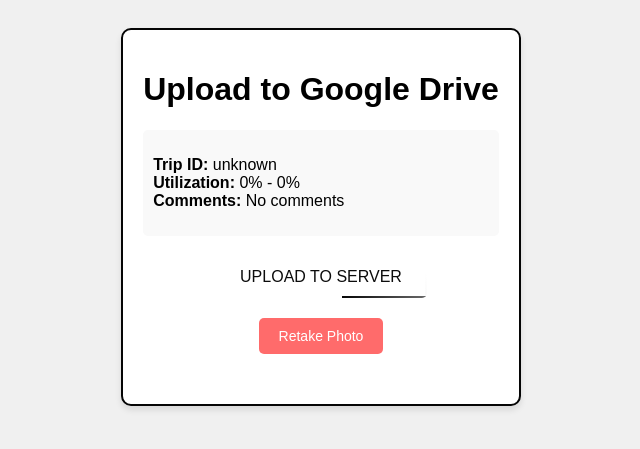
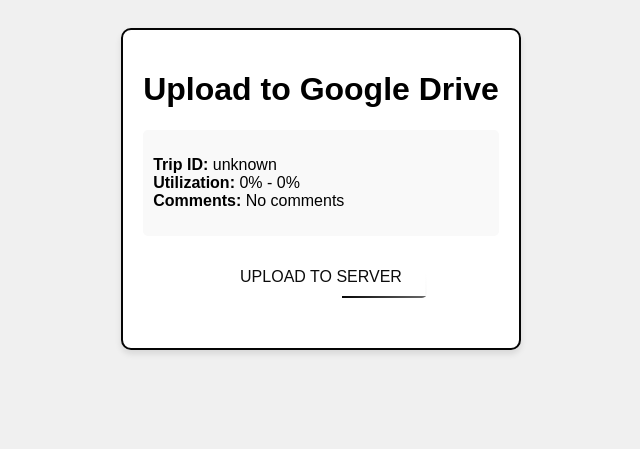
Before and after one commit to Dragonofthewest/Occupency_Estimater, a Flask app: page /googledrive.html in a window 1280 px wide. Shown: the top 449 px of the page, without its empty margins (319-959 px from the left). Run offline with Flask 3, Linux system fonts and the light colour scheme.

Commit message:
removed retake button

```diff
--- a/truck_app/templates/googledrive.html
+++ b/truck_app/templates/googledrive.html
@@ -152,9 +152,6 @@
         Upload to Server
         <span></span><span></span><span></span><span></span>
       </button>
-
-      <br>
-      <button id="retakeButton">Retake Photo</button>
     </div>
     <div id="status"></div>
   </div>
```
